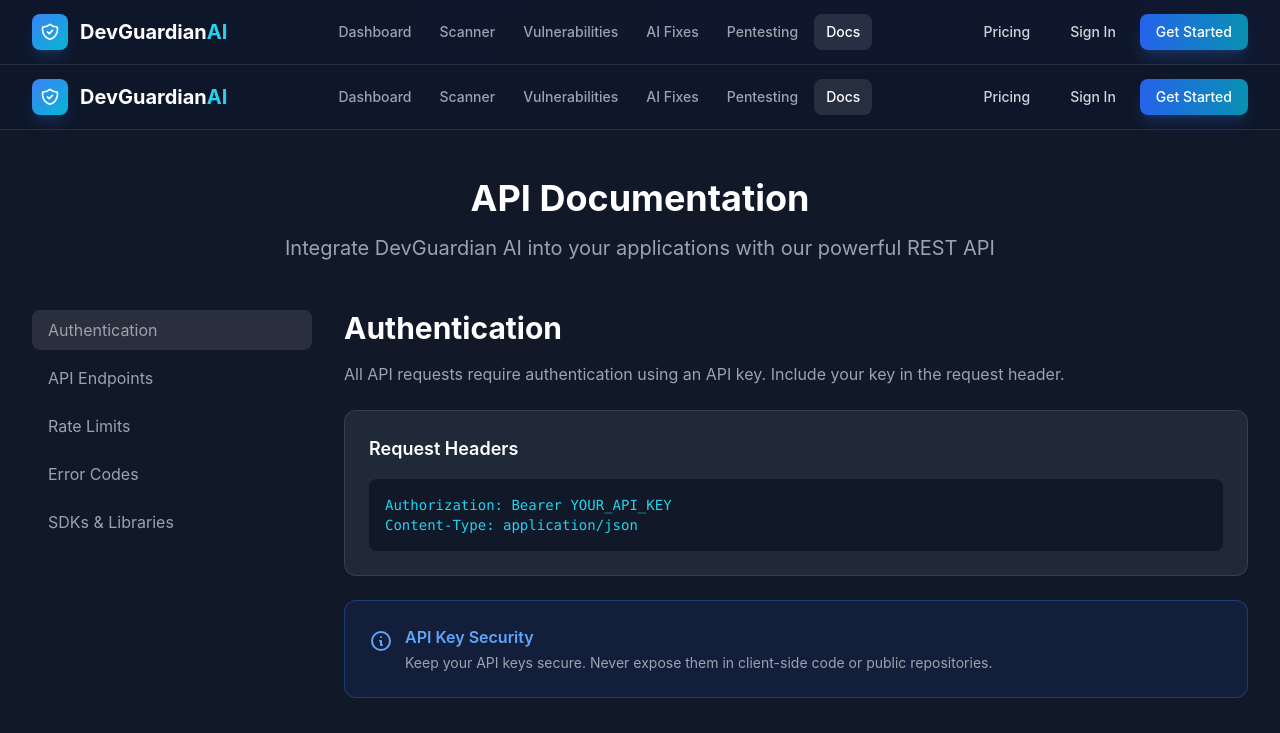
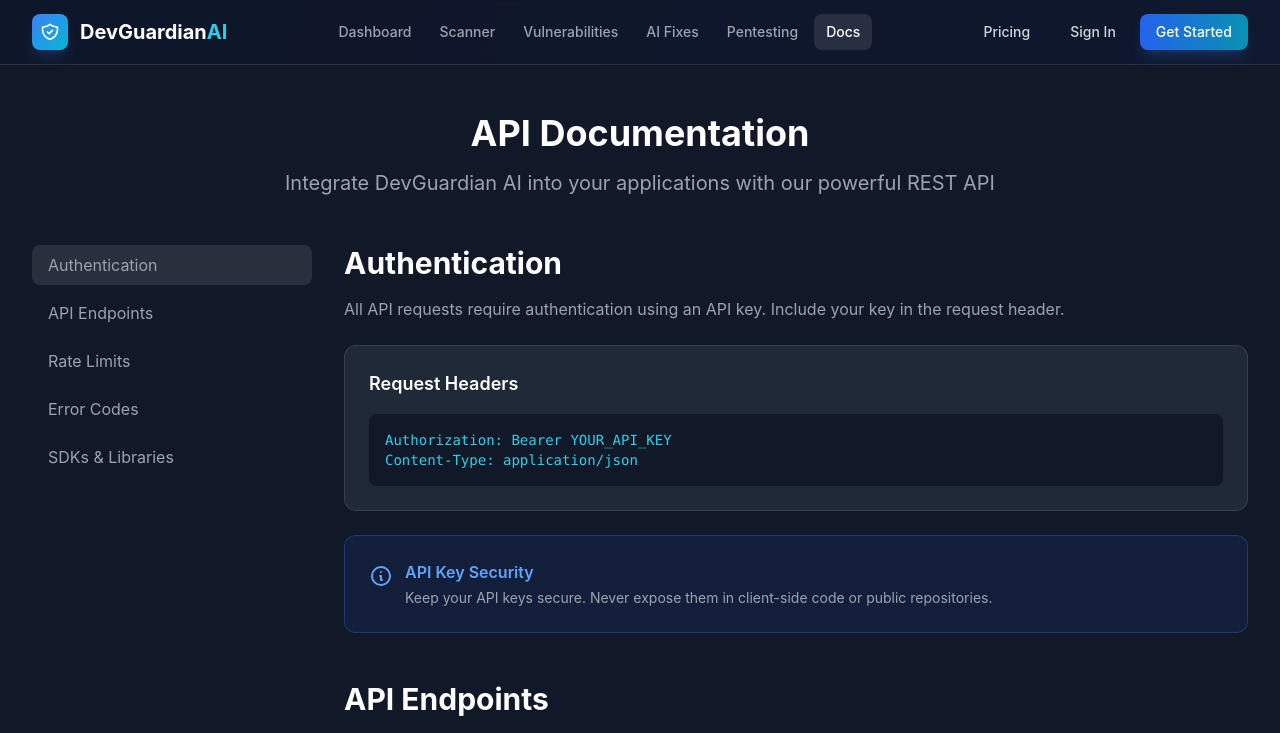
Before and after one commit to IvanchoDev89/devguardian-ai, a Vue app in the folder frontend/: page /docs in a window 1280 px wide. Shown: the top 733 px of the page. Built offline with nearby package versions, Linux system fonts and the light colour scheme.

Commit message:
Fix duplicate Navbar on Docs page

```diff
--- a/frontend/src/pages/Documentation.vue
+++ b/frontend/src/pages/Documentation.vue
@@ -1,7 +1,5 @@
 <template>
   <div class="min-h-screen bg-gray-900 text-gray-100">
-    <Navbar />
-
     <div class="max-w-7xl mx-auto px-4 sm:px-6 lg:px-8 py-12">
       <div class="text-center mb-12">
         <h1 class="text-4xl font-bold text-white mb-4">API Documentation</h1>
@@ -281,7 +279,6 @@ Content-Type: application/json</pre>
 
 <script setup lang="ts">
 import { ref } from 'vue'
-import Navbar from '../components/Navbar.vue'
 
 const activeSection = ref('authentication')
 
```
